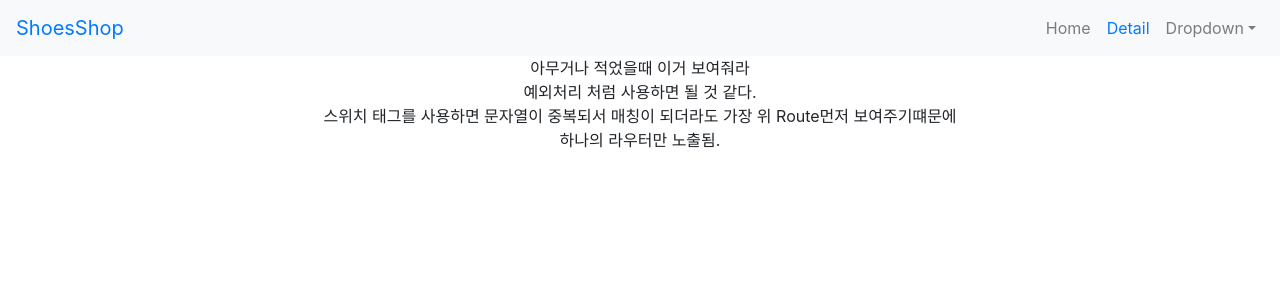
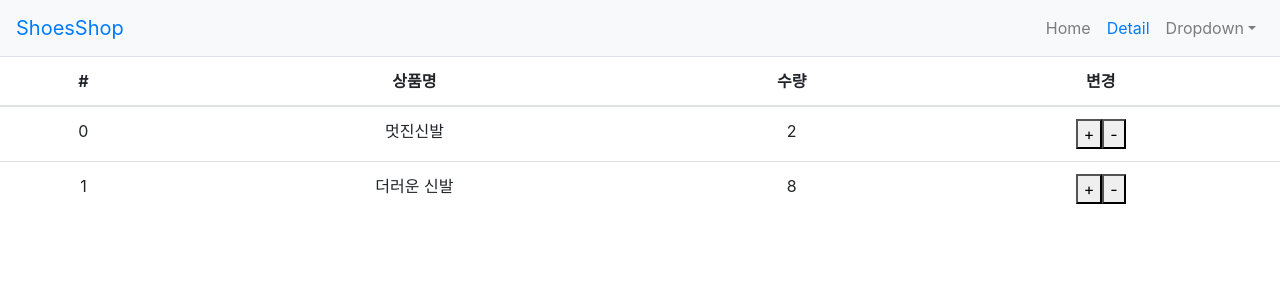
Before and after one commit to baesee/reactStudy, a React (Create React App) app: page /cart in a window 1280 px wide. Shown: the top 300 px of the page. Built offline with nearby package versions, Linux system fonts and the light colour scheme.

Commit message:
redux를 이용한 useSate 단점 극복 방법

```diff
--- a/package.json
+++ b/package.json
@@ -12,8 +12,11 @@
     "react": "^17.0.1",
     "react-bootstrap": "^1.4.0",
     "react-dom": "^17.0.1",
+    "react-redux": "^7.2.2",
     "react-router-dom": "^5.2.0",
     "react-scripts": "4.0.1",
+    "react-transition-group": "^4.4.1",
+    "redux": "^4.0.5",
     "styled-components": "^5.2.1",
     "web-vitals": "^0.2.4"
   },
--- a/src/App.js
+++ b/src/App.js
@@ -7,6 +7,7 @@ import "./App.css";
 import Data from "./data.js";
 import Detail from "./Detail.js";
 import axios from "axios";
+import Cart from "./Cart.js";
 // 라우팅을 하기 위해서 app.js , index.js 에 라우팅 셋팅을 해준다.
 import { Link, Route, Switch } from "react-router-dom";
 
@@ -97,7 +98,13 @@ function App() {
           </div>
         </Route>
         <Route path="/detail/:id">
-          <Detail shoes={shoes} 재고={재고} 재고변경={재고변경} />
+          <재고context.Provider value={재고}>
+            <Detail shoes={shoes} 재고={재고} 재고변경={재고변경} />
+          </재고context.Provider>
+        </Route>
+
+        <Route path="/cart">
+          <Cart />
         </Route>
 
         <Route path="/:id">
@@ -133,6 +140,9 @@ function ShoesItem(props) {
       <h4>
         {props.shoes.content} & {props.shoes.price}
       </h4>
+      {/*
+      {재고[0]}!!!
+      */}
       <Test></Test>
     </div>
   );
@@ -140,7 +150,7 @@ function ShoesItem(props) {
 
 function Test() {
   let 재고 = useContext(재고context);
-  return <p>재고 : </p>;
+  return <p>재고 ::: {재고}</p>;
 }
 
 export default App;
--- /dev/null
+++ b/src/Cart.js
@@ -0,0 +1,58 @@
+import React from "react";
+import { Table } from "react-bootstrap";
+import { connect } from "react-redux";
+
+function Cart(props) {
+  return (
+    <div>
+      <Table responsive>
+        <thead>
+          <tr>
+            <th>#</th>
+            <th>상품명</th>
+            <th>수량</th>
+            <th>변경</th>
+          </tr>
+        </thead>
+        <tbody>
+          {props.state.map((item, index) => {
+            return (
+              <tr key={index}>
+                <td>{item.id}</td>
+                <td>{item.name}</td>
+                <td>{item.quan}</td>
+                <td>
+                  {/* Redux 에서 데이터 수정요청할땐 props.deispatch()를 사용 */}
+                  <button
+                    onClick={() => {
+                      props.dispatch({ type: "수량증가" });
+                    }}
+                  >
+                    +
+                  </button>
+                  <button
+                    onClick={() => {
+                      props.dispatch({ type: "수량감소" });
+                    }}
+                  >
+                    -
+                  </button>
+                </td>
+              </tr>
+            );
+          })}
+        </tbody>
+      </Table>
+    </div>
+  );
+}
+
+function state를props화(state) {
+  //index.js 에 있는 store안에 있던 redux state 데이터를 가져와서 props로 변환해준다고 봐야함.
+  // porps화 한다. > props로 바꿔서 써야만한다.
+  return {
+    state: state
+  };
+}
+//export default Cart;
+export default connect(state를props화)(Cart);
--- a/src/Detail.js
+++ b/src/Detail.js
@@ -2,8 +2,9 @@ import React, { useContext, useState, useEffect } from "react";
 import { useHistory, useParams } from "react-router-dom";
 import styled from "styled-components";
 import axios from "axios";
-
+import { Navbar, Nav, NavDropdown, Button, Jumbotron } from "react-bootstrap";
 import { 재고context } from "./App.js";
+import { CSSTransition } from "react-transition-group";
 
 let 박스 = styled.div`
   padding: 20px;
@@ -19,6 +20,8 @@ function Detail(props) {
   let [alert, setAlert] = useState(true);
   let [inputValue, setInputValue] = useState("");
   let 재고 = useContext(재고context);
+  let [누른탭, 누른탭변경] = useState(0);
+  let [스위치, 스위치변경] = useState(false);
 
   // lifeCyle hook..
   useEffect(() => {
@@ -110,8 +113,63 @@ function Detail(props) {
           </button>
         </div>
       </div>
+
+      {/* 탭 UI 만들기 */}
+
+      <Nav className="mt-5" variant="tabs" defaultActiveKey="link-0">
+        <Nav.Item>
+          <Nav.Link
+            eventKey="link-0"
+            onClick={() => {
+              스위치변경(false);
+              누른탭변경(0);
+            }}
+          >
+            1 번탭
+          </Nav.Link>
+        </Nav.Item>
+        <Nav.Item>
+          <Nav.Link
+            eventKey="link-1"
+            onClick={() => {
+              스위치변경(false);
+              누른탭변경(1);
+            }}
+          >
+            2 번탭
+          </Nav.Link>
+        </Nav.Item>
+        <Nav.Item>
+          <Nav.Link
+            eventKey="link-2"
+            onClick={() => {
+              스위치변경(false);
+              누른탭변경(2);
+            }}
+          >
+            3 번탭
+          </Nav.Link>
+        </Nav.Item>
+      </Nav>
+
+      <CSSTransition in={스위치} classNames="wow" timeout={500}>
+        <TabContent 누른탭={누른탭} 스위치변경={스위치변경}></TabContent>
+      </CSSTransition>
     </div>
   );
+}
+
+function TabContent(props) {
+  useEffect(() => {
+    props.스위치변경(true);
+  });
+  if (props.누른탭 === 0) {
+    return <div>0번째 내용입니다.</div>;
+  } else if (props.누른탭 === 1) {
+    return <div>1번째 내용입니다.</div>;
+  } else if (props.누른탭 === 2) {
+    return <div>2번째 내용입니다.</div>;
+  }
 }
 
 function Info(props) {
--- a/src/index.js
+++ b/src/index.js
@@ -14,12 +14,50 @@ import reportWebVitals from "./reportWebVitals";
 //        그래서 해시라우팅은 리액트가 알아서 잘 해줄 수 있다.
 // BrowserRouter : 라우팅을 리액트가 아니라 서버에게 요청 할 수도 있어서 위험.
 
+// Redux 쓰는이유
+// 1. 여러 컴포넌트가 중첩으로 사용될때 props전송이 번거롭기 때문에
+// 2. 데이터 수정이 용이
+//  셋팅 , createStore에 값을 세팅하고 , <Provider> 로 원하는 곳 감싸기
+
+// Provider : redux 라는 것을 사용해서 매번 porps해서 컴포넌트마다 값을 던져주는게 아니라
+//            createStroe를 사용해서해당 값을 <App>내에 존재하는 모두에게 공유한다.
+
+// Redux 도 state임. 그렇기 떄문에 " 수정방법 " 을 미리 정의 해야한다. 기존 state의 set...처럼
+
 import { BrowserRouter } from "react-router-dom";
+import { Provider } from "react-redux";
+import { createStore } from "redux";
+
+let 초기값 = [
+  { id: 0, name: "멋진신발", quan: 2 },
+  { id: 1, name: "더러운 신발", quan: 8 }
+];
+
+// 데이터 수정은 리듀서를 이용해서..
+function reducer(state = 초기값, 액션) {
+  if (액션.type === "수량증가") {
+    let copy = [...state];
+    copy[0].quan++;
+    return copy;
+  } else if (액션.type === "수량감소") {
+    let copy = [...state];
+    if (copy[0].quan > 0) {
+      copy[0].quan--;
+    }
+    return copy;
+  } else {
+    return state;
+  }
+}
+
+let store = createStore(reducer);
 
 ReactDOM.render(
   <React.StrictMode>
     <BrowserRouter>
-      <App />
+      <Provider store={store}>
+        <App />
+      </Provider>
     </BrowserRouter>
   </React.StrictMode>,
   document.getElementById("root")
```
Also changed, not shown: src/Detail.css (+10 -0 lines), 2 other files (tests, documents, lock files or other folders).
